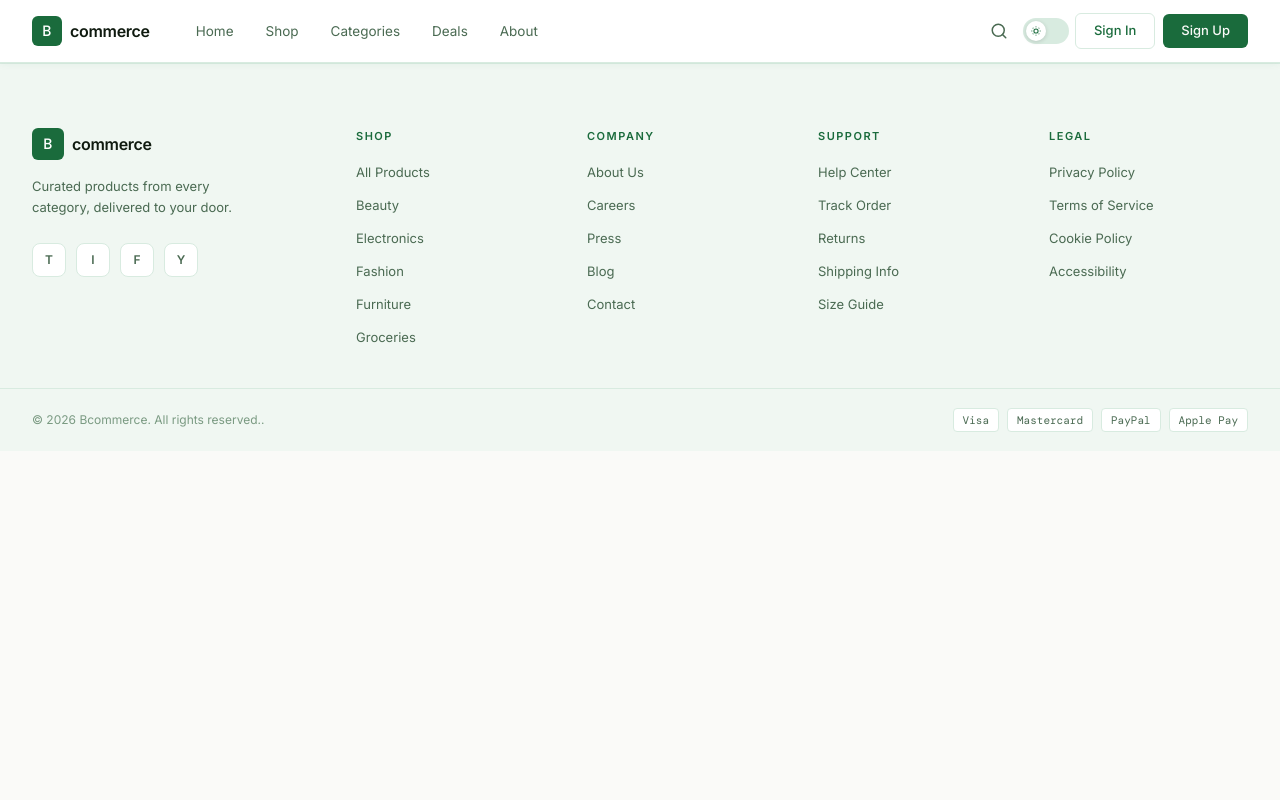
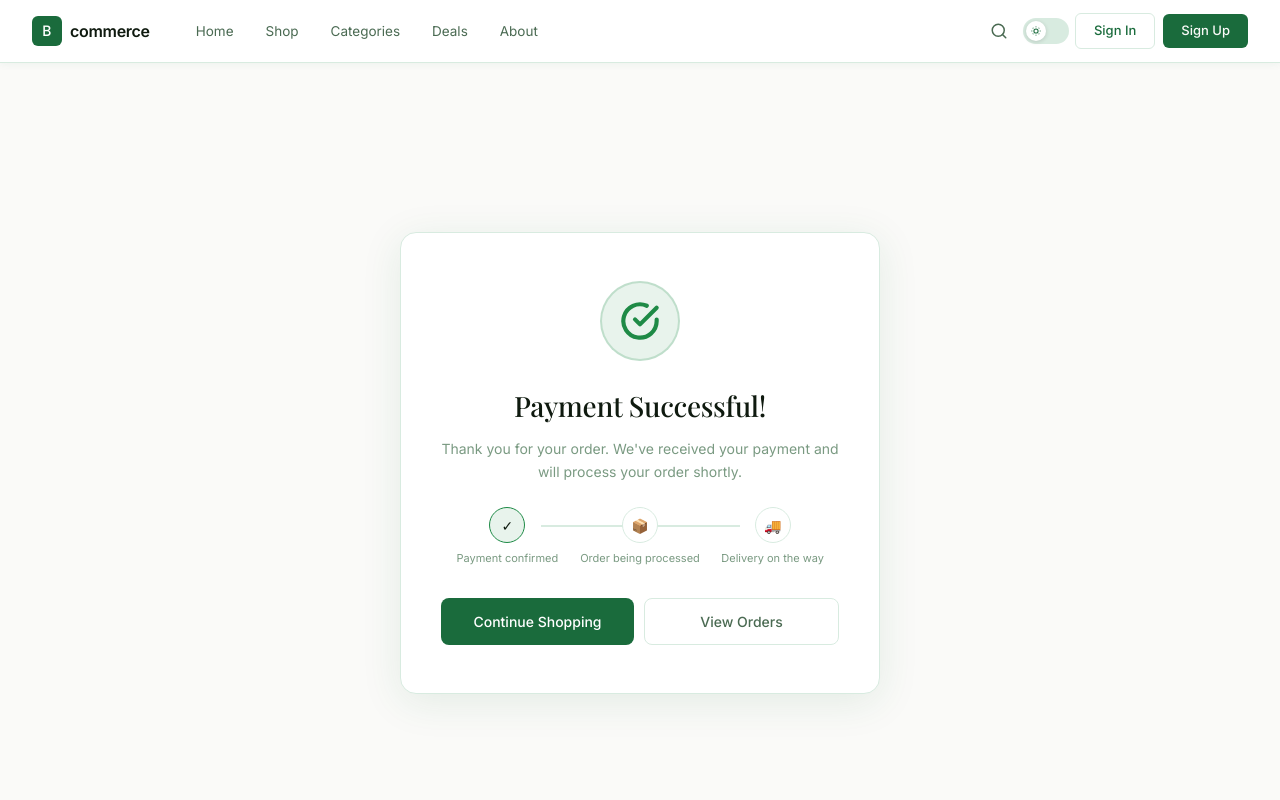
Before and after one commit to ibrawhim/E-commerce1, a React (Vite) app: page /payment/success in a window 1280 px wide. Shown: the top 800 px of the page. Built offline with nearby package versions, Linux system fonts and the light colour scheme.

Commit message:
paystack

```diff
--- a/src/App.jsx
+++ b/src/App.jsx
@@ -9,6 +9,7 @@ import SignIn from "./pages/SignIn";
 import SignUp from "./pages/SignUp";
 import Cart from "./pages/Cart";
 import Checkout from "./pages/Checkout";
+import PaymentSuccess from "./pages/PaymentSuccess";
 
 function App() {
   return (
@@ -17,11 +18,12 @@ function App() {
         <CartProvider>
           <Navbar />
           <Routes>
-            <Route path="/"         element={<Products />} />
-            <Route path="/cart"     element={<Cart />} />
-            <Route path="/checkout" element={<Checkout />} />
-            <Route path="/signin"   element={<SignIn />} />
-            <Route path="/signup"   element={<SignUp />} />
+            <Route path="/"                element={<Products />} />
+            <Route path="/cart"            element={<Cart />} />
+            <Route path="/checkout"        element={<Checkout />} />
+            <Route path="/payment/success" element={<PaymentSuccess />} />
+            <Route path="/signin"          element={<SignIn />} />
+            <Route path="/signup"          element={<SignUp />} />
           </Routes>
           <Footer />
         </CartProvider>
--- /dev/null
+++ b/src/pages/PaymentSuccess.css
@@ -0,0 +1,274 @@
+.ps-root {
+  min-height: 100vh;
+  background: var(--bg-page, #FAFAF8);
+  display: flex;
+  align-items: center;
+  justify-content: center;
+  padding: 2rem 1rem;
+  font-family: 'Inter', sans-serif;
+}
+
+.ps-verifying {
+  display: flex;
+  flex-direction: column;
+  align-items: center;
+  gap: 16px;
+  text-align: center;
+}
+
+.ps-spinner {
+  width: 48px;
+  height: 48px;
+  border: 3px solid #D8EBE0;
+  border-top-color: #1A6B3C;
+  border-radius: 50%;
+  animation: psSpin 0.8s linear infinite;
+}
+
+@keyframes psSpin {
+  to { transform: rotate(360deg); }
+}
+
+.ps-verifying__text {
+  font-size: 16px;
+  font-weight: 500;
+  color: var(--text-primary, #0F1A0F);
+  margin: 0;
+}
+
+.ps-verifying__sub {
+  font-size: 13px;
+  color: var(--text-muted, #7A9A82);
+  margin: 0;
+}
+
+.ps-card {
+  background: var(--bg-card, #FFFFFF);
+  border: 1px solid var(--border-color, #D8EBE0);
+  border-radius: 16px;
+  padding: 3rem 2.5rem;
+  max-width: 480px;
+  width: 100%;
+  text-align: center;
+  position: relative;
+  overflow: hidden;
+  box-shadow: 0 8px 40px rgba(26,107,60,0.10);
+}
+
+.ps-confetti {
+  position: absolute;
+  top: 0;
+  left: 0;
+  width: 100%;
+  height: 100%;
+  pointer-events: none;
+  overflow: hidden;
+}
+
+.ps-confetti__piece {
+  position: absolute;
+  width: 8px;
+  height: 8px;
+  border-radius: 2px;
+  top: -10px;
+  left: calc(var(--i) * 5.26%);
+  background: hsl(calc(var(--i) * 18), 60%, 55%);
+  animation: psConfettiFall calc(1.5s + var(--i) * 0.08s) ease-in calc(var(--i) * 0.06s) forwards;
+  opacity: 0;
+}
+
+@keyframes psConfettiFall {
+  0%   { transform: translateY(0) rotate(0deg);    opacity: 1; }
+  100% { transform: translateY(320px) rotate(540deg); opacity: 0; }
+}
+
+.ps-icon {
+  width: 80px;
+  height: 80px;
+  border-radius: 50%;
+  display: flex;
+  align-items: center;
+  justify-content: center;
+  margin: 0 auto 1.5rem;
+}
+
+.ps-icon--success {
+  background: rgba(30,138,70,0.10);
+  color: #1E8A46;
+  border: 2px solid rgba(30,138,70,0.20);
+}
+
+.ps-icon--error {
+  background: rgba(239,68,68,0.08);
+  color: #EF4444;
+  border: 2px solid rgba(239,68,68,0.15);
+}
+
+.ps-title {
+  font-family: 'Playfair Display', serif;
+  font-size: clamp(22px, 4vw, 28px);
+  font-weight: 500;
+  color: var(--text-primary, #0F1A0F);
+  margin: 0 0 10px;
+  letter-spacing: -0.3px;
+}
+
+.ps-title--error { color: #B91C1C; }
+
+.ps-sub {
+  font-size: 14px;
+  line-height: 1.65;
+  color: var(--text-muted, #7A9A82);
+  margin: 0 0 1.5rem;
+}
+
+.ps-reference {
+  display: flex;
+  flex-direction: column;
+  gap: 4px;
+  background: var(--bg-surface, #F5FAF7);
+  border: 1px solid var(--border-color, #D8EBE0);
+  border-radius: 8px;
+  padding: 12px 16px;
+  margin-bottom: 1.25rem;
+}
+
+.ps-reference__label {
+  font-size: 10px;
+  letter-spacing: 1.2px;
+  text-transform: uppercase;
+  color: var(--text-muted, #7A9A82);
+}
+
+.ps-reference__value {
+  font-family: 'DM Mono', monospace;
+  font-size: 12px;
+  color: var(--text-primary, #0F1A0F);
+  word-break: break-all;
+  font-weight: 500;
+}
+
+.ps-summary {
+  display: flex;
+  flex-direction: column;
+  gap: 8px;
+  margin-bottom: 1.5rem;
+  padding: 14px 16px;
+  background: var(--bg-surface, #F5FAF7);
+  border: 1px solid var(--border-color, #D8EBE0);
+  border-radius: 8px;
+}
+
+.ps-summary__row {
+  display: flex;
+  justify-content: space-between;
+  font-size: 13px;
+  color: var(--text-secondary, #4A6A52);
+}
+
+.ps-summary__row span:last-child {
+  font-family: 'DM Mono', monospace;
+  font-weight: 600;
+  color: var(--text-primary, #0F1A0F);
+}
+
+.ps-steps {
+  display: flex;
+  justify-content: center;
+  gap: 0;
+  margin-bottom: 2rem;
+  position: relative;
+}
+
+.ps-steps::before {
+  content: '';
+  position: absolute;
+  top: 18px;
+  left: 25%;
+  right: 25%;
+  height: 1.5px;
+  background: var(--border-color, #D8EBE0);
+  z-index: 0;
+}
+
+.ps-step {
+  display: flex;
+  flex-direction: column;
+  align-items: center;
+  gap: 8px;
+  flex: 1;
+  position: relative;
+  z-index: 1;
+}
+
+.ps-step__icon {
+  width: 36px;
+  height: 36px;
+  border-radius: 50%;
+  background: var(--bg-card, #FFFFFF);
+  border: 1.5px solid #D8EBE0;
+  display: flex;
+  align-items: center;
+  justify-content: center;
+  font-size: 14px;
+}
+
+.ps-step:first-child .ps-step__icon {
+  background: rgba(30,138,70,0.10);
+  border-color: #1E8A46;
+}
+
+.ps-step__label {
+  font-size: 11px;
+  color: var(--text-muted, #7A9A82);
+  text-align: center;
+  line-height: 1.3;
+}
+
+.ps-actions {
+  display: flex;
+  gap: 10px;
+  flex-wrap: wrap;
+}
+
+.ps-btn {
+  flex: 1;
+  padding: 12px 20px;
+  border-radius: 8px;
+  font-size: 14px;
+  font-weight: 500;
+  text-decoration: none;
+  text-align: center;
+  cursor: pointer;
+  font-family: 'Inter', sans-serif;
+  transition: opacity 0.2s, transform 0.15s;
+  border: none;
+  display: inline-flex;
+  align-items: center;
+  justify-content: center;
+}
+
+.ps-btn--primary {
+  background: #1A6B3C;
+  color: #FFFFFF;
+}
+
+.ps-btn--primary:hover { opacity: 0.88; transform: translateY(-1px); }
+
+.ps-btn--ghost {
+  background: transparent;
+  border: 1px solid #D8EBE0;
+  color: #4A6A52;
+}
+
+.ps-btn--ghost:hover {
+  border-color: #1A6B3C;
+  color: #1A6B3C;
+  background: #E8F5EE;
+}
+
+@media (max-width: 480px) {
+  .ps-card { padding: 2rem 1.25rem; }
+  .ps-actions { flex-direction: column; }
+  .ps-btn { flex: unset; width: 100%; }
+}
--- /dev/null
+++ b/src/pages/PaymentSuccess.jsx
@@ -0,0 +1,66 @@
+import { useEffect } from "react";
+import { Link, useSearchParams } from "react-router-dom";
+import { useCart } from "../context/useCart";
+import "./PaymentSuccess.css";
+
+export default function PaymentSuccess() {
+  const [searchParams] = useSearchParams();
+  const { clearCart }  = useCart();
+
+  const reference = searchParams.get("reference") || searchParams.get("trxref") || "";
+
+  useEffect(() => {
+    clearCart();
+  }, []);
+
+  return (
+    <div className="ps-root">
+      <div className="ps-card">
+        <div className="ps-confetti" aria-hidden="true">
+          {Array.from({ length: 20 }).map((_, i) => (
+            <span key={i} className="ps-confetti__piece" style={{ "--i": i }} />
+          ))}
+        </div>
+
+        <div className="ps-icon ps-icon--success">
+          <svg width="40" height="40" viewBox="0 0 24 24" fill="none" stroke="currentColor" strokeWidth="2.5" strokeLinecap="round" strokeLinejoin="round">
+            <path d="M22 11.08V12a10 10 0 1 1-5.93-9.14"/>
+            <polyline points="22 4 12 14.01 9 11.01"/>
+          </svg>
+        </div>
+
+        <h1 className="ps-title">Payment Successful!</h1>
+        <p className="ps-sub">
+          Thank you for your order. We've received your payment and will process your order shortly.
+        </p>
+
+        {reference && (
+          <div className="ps-reference">
+            <span className="ps-reference__label">Reference</span>
+            <span className="ps-reference__value">{reference}</span>
+          </div>
+        )}
+
+        <div className="ps-steps">
+          {[
+            { icon: "✓", label: "Payment confirmed",     active: true  },
+            { icon: "📦", label: "Order being processed", active: false },
+            { icon: "🚚", label: "Delivery on the way",   active: false },
+          ].map(({ icon, label, active }) => (
+            <div key={label} className="ps-step">
+              <span className={`ps-step__icon ${active ? "ps-step__icon--active" : ""}`}>
+                {icon}
+              </span>
+              <span className="ps-step__label">{label}</span>
+            </div>
+          ))}
+        </div>
+
+        <div className="ps-actions">
+          <Link to="/" className="ps-btn ps-btn--primary">Continue Shopping</Link>
+          <Link to="/" className="ps-btn ps-btn--ghost">View Orders</Link>
+        </div>
+      </div>
+    </div>
+  );
+}
```
